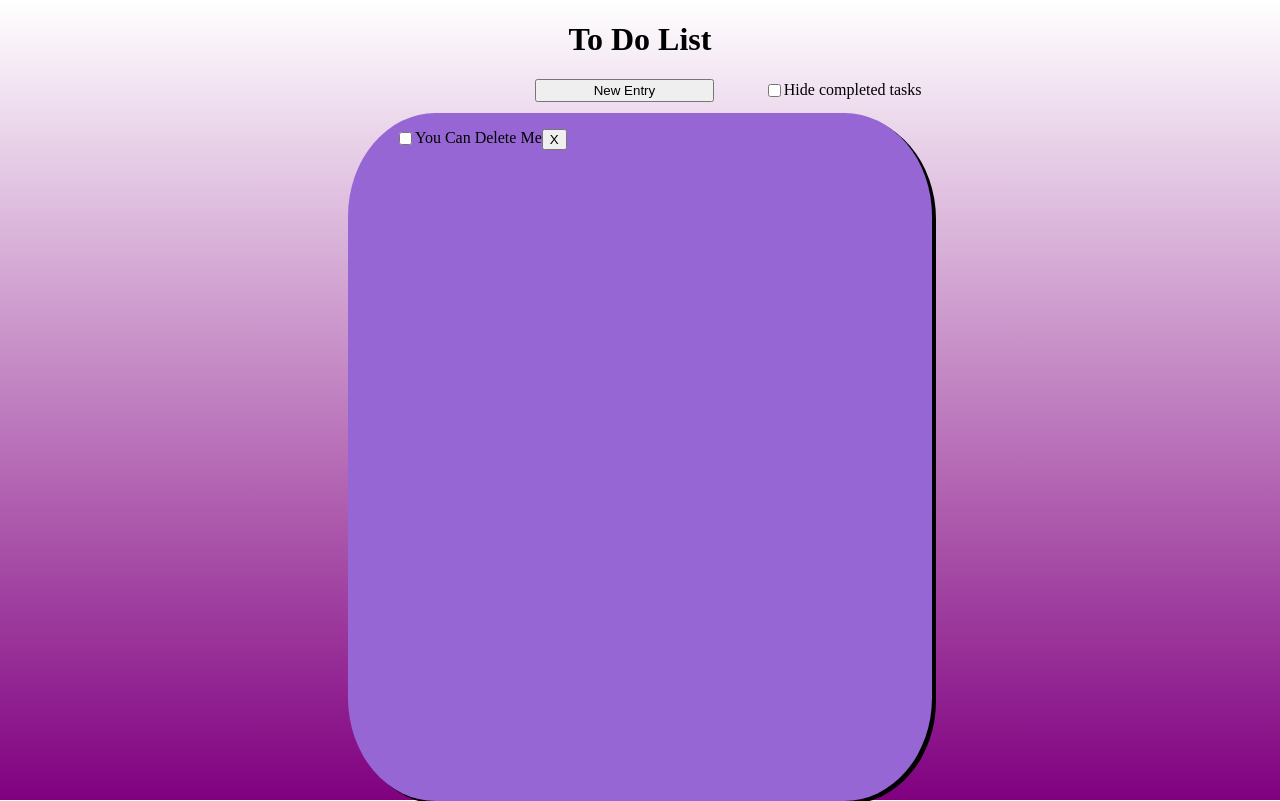
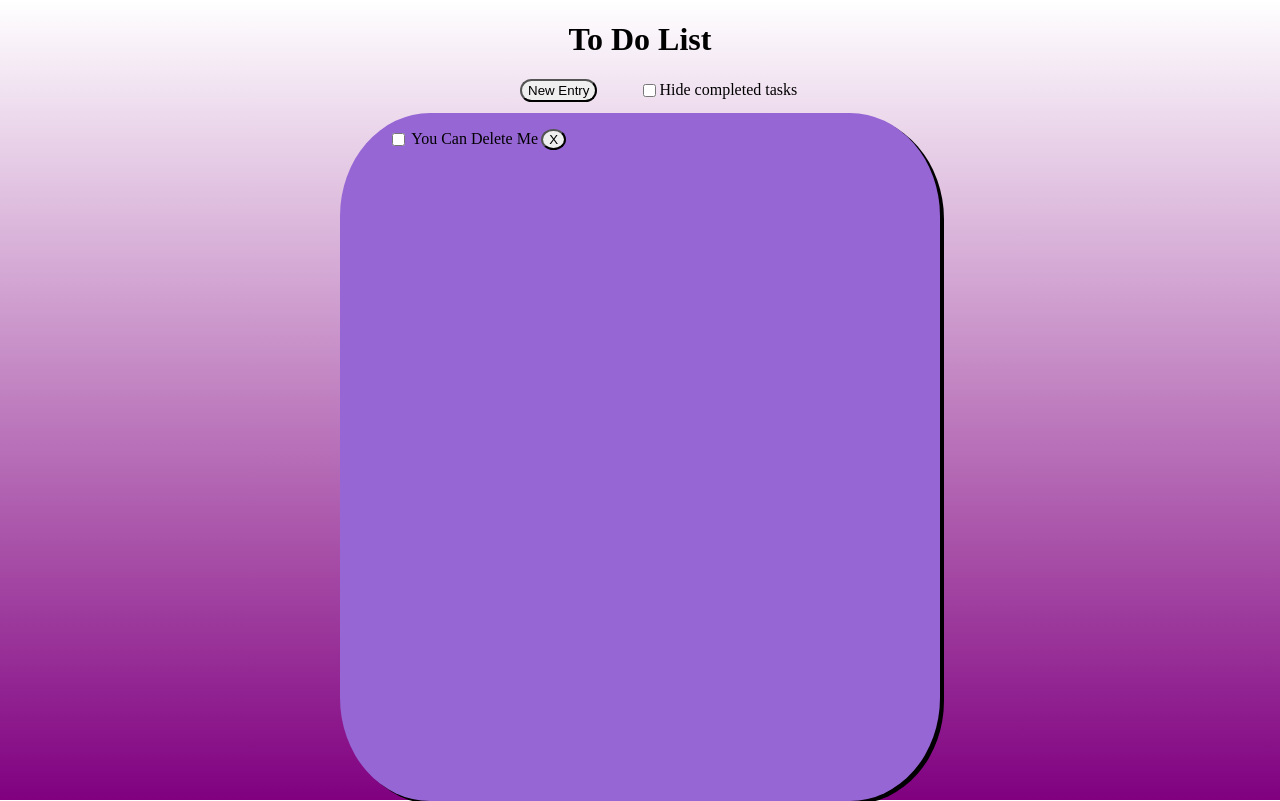
Before and after one commit to Morgan421a/Vue-To-Do-List, a Vue app in the folder To-Do-List/: page / in a window 1280 px wide. Built offline with nearby package versions, Linux system fonts and the light colour scheme.

Commit message:
Text no longer overflows container sides. Delete and Checkbox no longer disconnect from list items

```diff
--- a/To-Do-List/src/App.vue
+++ b/To-Do-List/src/App.vue
@@ -36,9 +36,9 @@ const completedTasks = computed(() => {
     <div class="content">
       <ul>
         <li v-for="entry in completedTasks" :key="entry.id">
-          <input type="checkbox" class="checkbox" v-model="entry.complete">
-          <span :class="{ complete: entry.complete }">{{ entry.text }}</span>
-          <button id="delete" @click="deleteEntry(entry)">X</button><br/><br/>
+          <span :class="{ complete: entry.complete }"><input type="checkbox" class="checkbox" v-model="entry.complete">
+          {{ entry.text }}
+          <button id="delete" @click="deleteEntry(entry)">X</button></span>
         </li>
       </ul>
     </div>
@@ -63,8 +63,8 @@ html, body {
       "topbar  topbar  topbar"
       "left-blank content-top right-blank"
       "left-blank content  right-blank";
-  grid-template-columns: auto auto auto;
   grid-template-rows: auto auto 1fr;
+  grid-template-columns: 1fr minmax(0, 600px) 1fr;
   gap: 0rem;
   background-image: linear-gradient(to top, purple, white);
 }
@@ -78,8 +78,7 @@ h1 {
   grid-area: content-top;
   display: flex;
   align-items: center;
-  justify-content: center;
-  padding-left: 32%;
+  padding-left: 30%;
 }
 
 .content {
@@ -89,25 +88,26 @@ h1 {
   height: 86vh;
   margin-top: 2%;
   padding-left: 8%;
-  flex: 1 0 auto;
-  flex-wrap: wrap;
   box-shadow: 4px 3px;
-
 }
 
 .new-entry {
   grid-area: content-top;
-  width: 40%;
   height: 110%;
-  align-self: center;
   display: inline-flex;
   justify-content: center;
   align-items: center;
-  flex: 1 3 auto
+  flex: 0 0 auto;
+  border-radius: 16px;
 }
 
 ul {
+  display: flex;
+  flex-direction: column;
+  flex-wrap: wrap;
   padding-left: 0px;
+  min-width: 0;
+  max-width: 90%;
 }
 
 li {
@@ -118,10 +118,14 @@ li {
   flex-wrap: wrap;
 }
 
+li span, #delete {
+  overflow-wrap: break-word;
+  word-break: break-word;
+  min-width: 0;
+}
+
 #hide-completed {
   display: inline-flex;
-  justify-content: center;
-  align-items: center;
   box-sizing: border-box;
   margin-left: 10%;
   flex: 1 1 auto;
@@ -131,6 +135,23 @@ li {
   text-decoration: line-through;
 }
 
+#delete {
+  display: flex;
+  border-radius: 50%;
+  flex: 1 0 auto;
+}
+
+button,
+input {
+  cursor: pointer;
+}
+
+li span {
+  display: flex;
+  align-items: center;
+  gap: 0.2rem;
+  min-width: 0;
+}
 
 
 </style>
```
